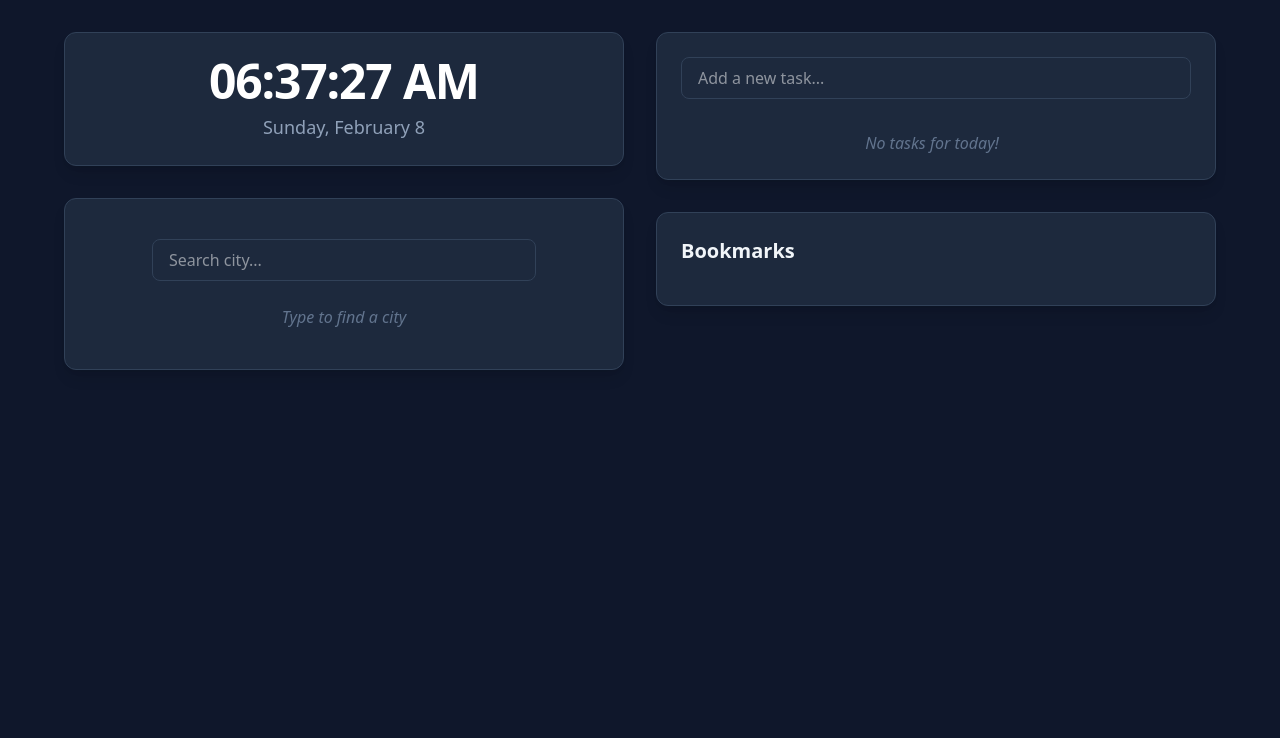
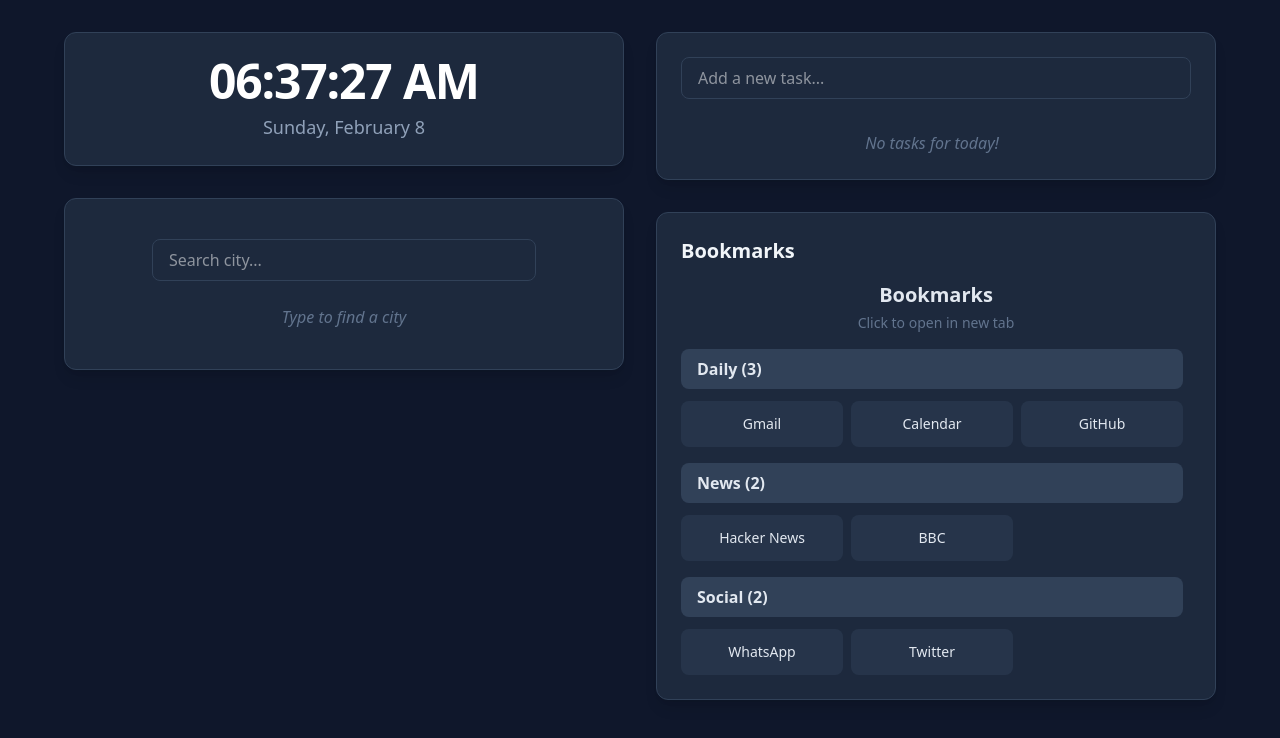
Before and after one commit to ishansing/homepage-shell, a React (Vite) app: page / in a window 1280 px wide. Shown: the top 738 px of the page. Built offline with nearby package versions, Linux system fonts and the light colour scheme.

Commit message:
Bookmarks component added (static)

```diff
--- a/src/App.tsx
+++ b/src/App.tsx
@@ -1,3 +1,4 @@
+import Bookmarks from "./components/Bookmarks";
 import Clock from "./components/Clock";
 import TodoList from "./components/TodoList";
 import Weather from "./components/Weather";
@@ -26,7 +27,7 @@ function App() {
 
           <div className="p-6 bg-slate-800 rounded-xl shadow-lg border border-slate-700">
             <h2 className="text-xl font-bold mb-4">Bookmarks</h2>
-            {/* <Bookmarks /> goes here later */}
+            <Bookmarks />
           </div>
         </div>
       </div>
--- /dev/null
+++ b/src/components/Bookmarks.tsx
@@ -0,0 +1,106 @@
+import { useState } from "react";
+
+const Bookmarks = () => {
+  // -----------------------------------------------------------------
+  // 1. STATE (Hardcoded for now)
+  // -----------------------------------------------------------------
+  const [folders, setFolders] = useState([
+    {
+      id: 1,
+      title: "Daily",
+      links: [
+        { name: "Gmail", url: "https://mail.google.com" },
+        { name: "Calendar", url: "https://calendar.google.com" },
+        { name: "GitHub", url: "https://github.com" },
+      ],
+    },
+    {
+      id: 2,
+      title: "News",
+      links: [
+        { name: "Hacker News", url: "https://news.ycombinator.com" },
+        { name: "BBC", url: "https://bbc.com" },
+      ],
+    },
+    {
+      id: 3,
+      title: "Social",
+      links: [
+        { name: "WhatsApp", url: "https://web.whatsapp.com" },
+        { name: "Twitter", url: "https://x.com" },
+      ],
+    },
+  ]);
+
+  // -----------------------------------------------------------------
+  // 2. HELPER: Generates favicon URL from any website
+  // -----------------------------------------------------------------
+  const getFaviconUrl = (domain) => {
+    return `https://www.google.com/s2/favicons?domain=${domain}&sz=32`;
+  };
+
+  // -----------------------------------------------------------------
+  // 3. RENDER: Nested Mapping
+  // -----------------------------------------------------------------
+  return (
+    <div className="h-full flex flex-col space-y-4">
+      {/* Header */}
+      <div className="text-center">
+        <h2 className="text-xl font-bold text-slate-200 mb-1">Bookmarks</h2>
+        <p className="text-sm text-slate-500">Click to open in new tab</p>
+      </div>
+
+      {/* Folders */}
+      <div className="flex-1 overflow-y-auto pr-2 space-y-4">
+        {folders.map((folder) => (
+          <div key={folder.id} className="space-y-3">
+            {/* Folder Header */}
+            <div className="bg-slate-700 px-4 py-2 rounded-lg">
+              <h3 className="font-semibold text-slate-200">
+                {folder.title} ({folder.links.length})
+              </h3>
+            </div>
+
+            {/* Links Grid */}
+            <div className="grid grid-cols-2 md:grid-cols-3 gap-2">
+              {folder.links.map((link) => {
+                // Extract domain for favicon (e.g., "github.com" from "https://github.com")
+                const domain = link.url
+                  .replace("https://", "")
+                  .replace("http://", "")
+                  .replace(/\/.*$/, "");
+
+                return (
+                  <a
+                    key={link.name}
+                    href={link.url}
+                    target="_blank"
+                    rel="noopener noreferrer"
+                    className="group flex flex-col items-center p-3 bg-slate-700/50 hover:bg-slate-600 rounded-lg transition-all border border-transparent hover:border-slate-500 hover:shadow-lg hover:-translate-y-1"
+                  >
+                    {/* Favicon */}
+                    <img
+                      src={getFaviconUrl(domain)}
+                      alt={link.name}
+                      className="w-10 h-10 rounded-lg mb-2 group-hover:scale-110 transition-transform"
+                      onError={(e) => {
+                        e.target.style.display = "none"; // Hide broken favicons
+                      }}
+                    />
+
+                    {/* Link Name */}
+                    <span className="text-sm text-slate-200 text-center group-hover:text-white font-medium truncate">
+                      {link.name}
+                    </span>
+                  </a>
+                );
+              })}
+            </div>
+          </div>
+        ))}
+      </div>
+    </div>
+  );
+};
+
+export default Bookmarks;
```
